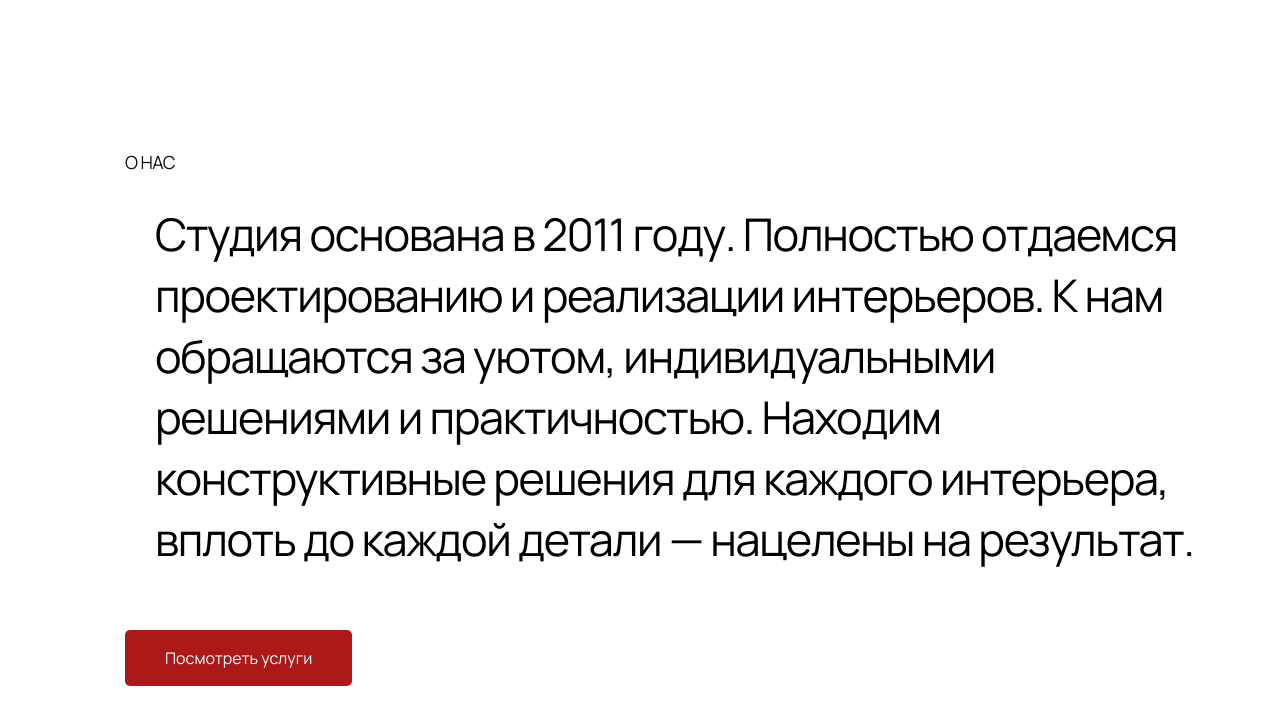
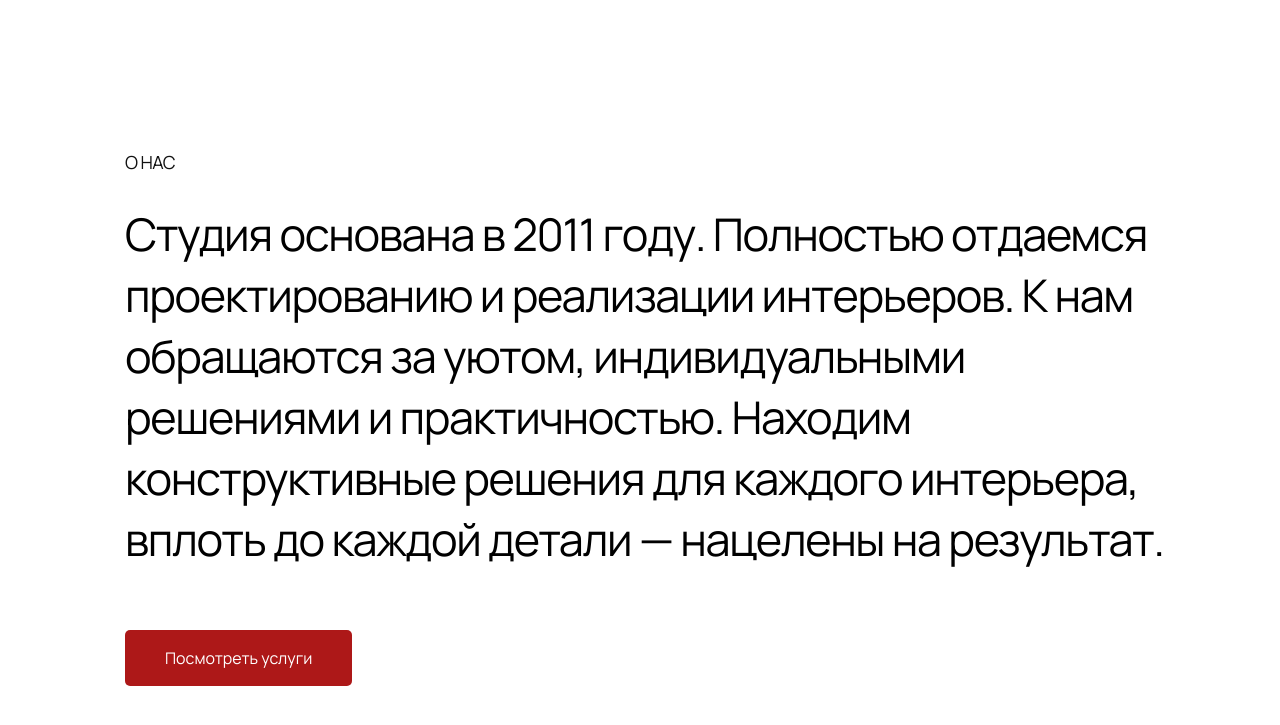
Before and after one commit to KulikovSerge/module1, a plain HTML site: page project-1/index.html in a window 1280 px wide. Shown: the part 775-1500 px from the top of the page. Drawn offline with Linux system fonts and the light colour scheme.

Commit message:
Update style.css

```diff
--- a/project-1/styles/style.css
+++ b/project-1/styles/style.css
@@ -51,7 +51,7 @@ h1 {
 
 .description {
   margin-top: 30px;
-  margin: 30px;
+  margin-bottom: 30px;
   width: 1048px;
   height: 366px;
   line-height: 61px;
```
